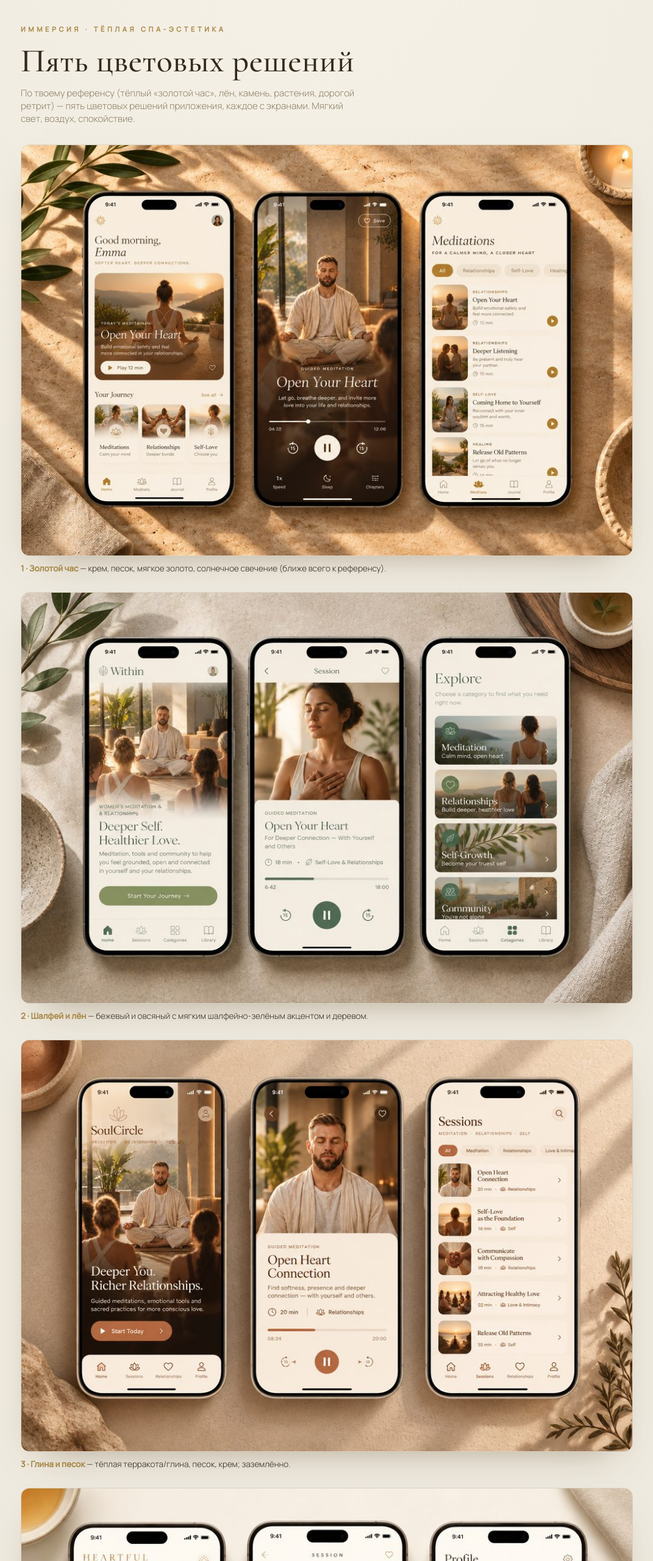
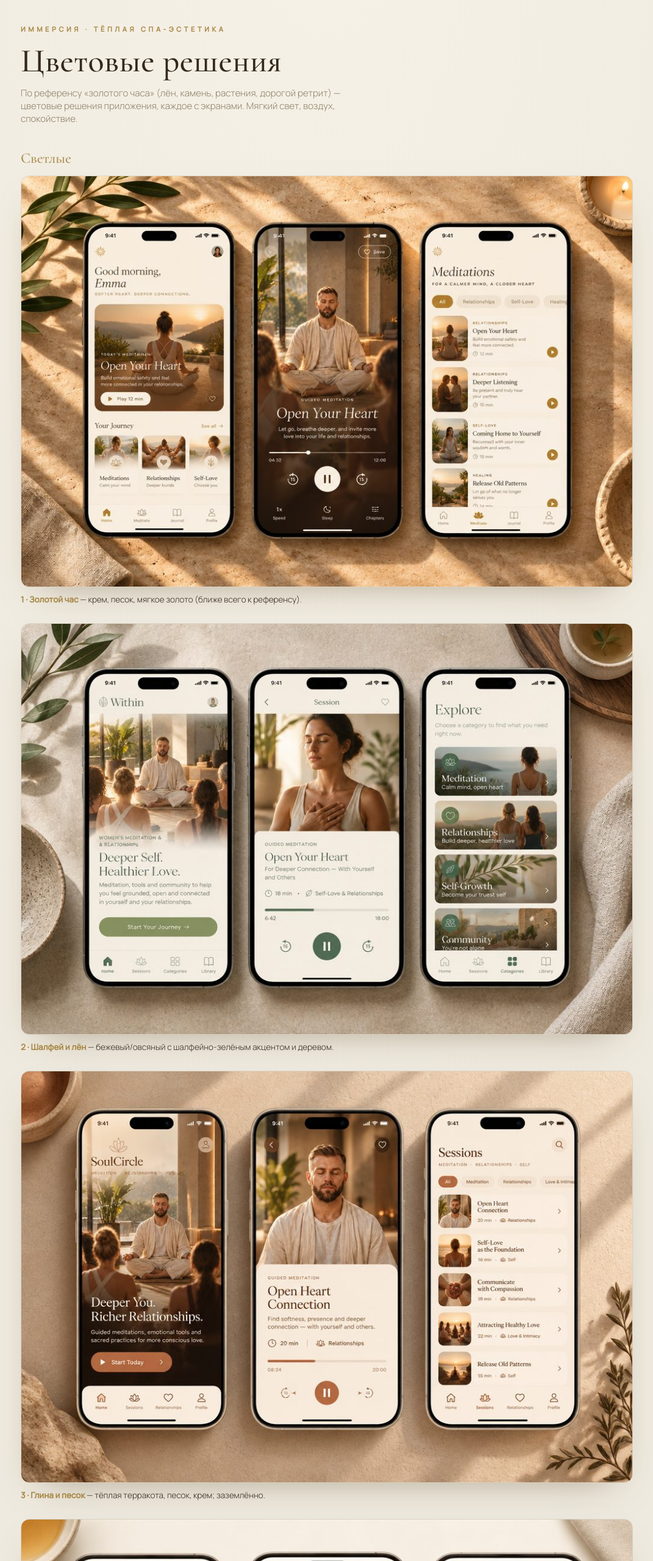
Before and after one commit to dimakostukov12-jpg/tishina-web, a plain HTML site: page dizayn/index.html in a window 1280 px wide. Shown: the top 2560 px of the page at 61% size, without its empty margins (104-1175 px from the left). Drawn offline with Linux system fonts and the light colour scheme.

Commit message:
Дизайн: 10 цветовых решений

```diff
--- a/dizayn/index.html
+++ b/dizayn/index.html
@@ -10,7 +10,8 @@ body{margin:0;background:radial-gradient(120% 60% at 50% -8%,#F7F2E7,transparent
 .wrap{max-width:1040px;margin:0 auto;padding:40px 18px 90px}
 .eyebrow{font-size:11px;letter-spacing:.42em;text-transform:uppercase;color:var(--acc);font-weight:600}
 h1{font-family:var(--serif);font-weight:500;font-size:clamp(32px,7vw,54px);margin:12px 0 10px;letter-spacing:.01em}
-.lede{color:var(--muted);max-width:62ch;font-size:15px;margin:0 0 32px}
+.lede{color:var(--muted);max-width:62ch;font-size:15px;margin:0 0 20px}
+h2{font-family:var(--serif);font-weight:500;font-size:24px;color:var(--acc);margin:40px 0 14px}
 figure{margin:0 0 30px}
 figure img{width:100%;display:block;border:1px solid rgba(120,100,60,.18);border-radius:14px;
   box-shadow:0 26px 60px -36px rgba(80,60,25,.5)}
@@ -19,11 +20,20 @@ figcaption b{color:var(--acc);font-weight:600}
 </style>
 <div class="wrap">
   <div class="eyebrow">Иммерсия · тёплая спа-эстетика</div>
-  <h1>Пять цветовых решений</h1>
-  <p class="lede">По твоему референсу (тёплый «золотой час», лён, камень, растения, дорогой ретрит) — пять цветовых решений приложения, каждое с экранами. Мягкий свет, воздух, спокойствие.</p>
-  <figure><img src="img/warm-1.jpg" alt=""><figcaption><b>1 · Золотой час</b> — крем, песок, мягкое золото, солнечное свечение (ближе всего к референсу).</figcaption></figure>
-  <figure><img src="img/warm-2.jpg" alt=""><figcaption><b>2 · Шалфей и лён</b> — бежевый и овсяный с мягким шалфейно-зелёным акцентом и деревом.</figcaption></figure>
-  <figure><img src="img/warm-3.jpg" alt=""><figcaption><b>3 · Глина и песок</b> — тёплая терракота/глина, песок, крем; заземлённо.</figcaption></figure>
-  <figure><img src="img/warm-4.jpg" alt=""><figcaption><b>4 · Молоко и мёд</b> — очень светлый молочно-белый с медово-янтарным акцентом, воздушно.</figcaption></figure>
-  <figure><img src="img/warm-5.jpg" alt=""><figcaption><b>5 · Тёплый камень</b> — серо-бежевый камень с бронзовым акцентом и свечным золотом, архитектурно.</figcaption></figure>
+  <h1>Цветовые решения</h1>
+  <p class="lede">По референсу «золотого часа» (лён, камень, растения, дорогой ретрит) — цветовые решения приложения, каждое с экранами. Мягкий свет, воздух, спокойствие.</p>
+
+  <h2>Светлые</h2>
+  <figure><img src="img/warm-1.jpg" alt=""><figcaption><b>1 · Золотой час</b> — крем, песок, мягкое золото (ближе всего к референсу).</figcaption></figure>
+  <figure><img src="img/warm-2.jpg" alt=""><figcaption><b>2 · Шалфей и лён</b> — бежевый/овсяный с шалфейно-зелёным акцентом и деревом.</figcaption></figure>
+  <figure><img src="img/warm-3.jpg" alt=""><figcaption><b>3 · Глина и песок</b> — тёплая терракота, песок, крем; заземлённо.</figcaption></figure>
+  <figure><img src="img/warm-4.jpg" alt=""><figcaption><b>4 · Молоко и мёд</b> — очень светлый молочный с медово-янтарным акцентом.</figcaption></figure>
+  <figure><img src="img/warm-5.jpg" alt=""><figcaption><b>5 · Тёплый камень</b> — серо-бежевый камень с бронзой и свечным золотом.</figcaption></figure>
+
+  <h2>С тёмно-коричневым</h2>
+  <figure><img src="img/warm-6.jpg" alt=""><figcaption><b>6 · Крем и эспрессо</b> — светлый фон, тёмно-коричневый текст, кнопки и меню.</figcaption></figure>
+  <figure><img src="img/warm-7.jpg" alt=""><figcaption><b>7 · Орех и песок</b> — песок с тёмным ореховым деревом в карточках и золотом.</figcaption></figure>
+  <figure><img src="img/warm-8.jpg" alt=""><figcaption><b>8 · Овёс и какао</b> — светлый овёс с тёмным какао-акцентом и ноткой шалфея.</figcaption></figure>
+  <figure><img src="img/warm-9.jpg" alt=""><figcaption><b>9 · Крем, шоколад, терракота</b> — крем с шоколадно-коричневым и тёплой терракотой.</figcaption></figure>
+  <figure><img src="img/warm-10.jpg" alt=""><figcaption><b>10 · Тёмно-коричневый герой</b> — светлая база с крупным шоколадным блоком-героем, контраст.</figcaption></figure>
 </div>
```
